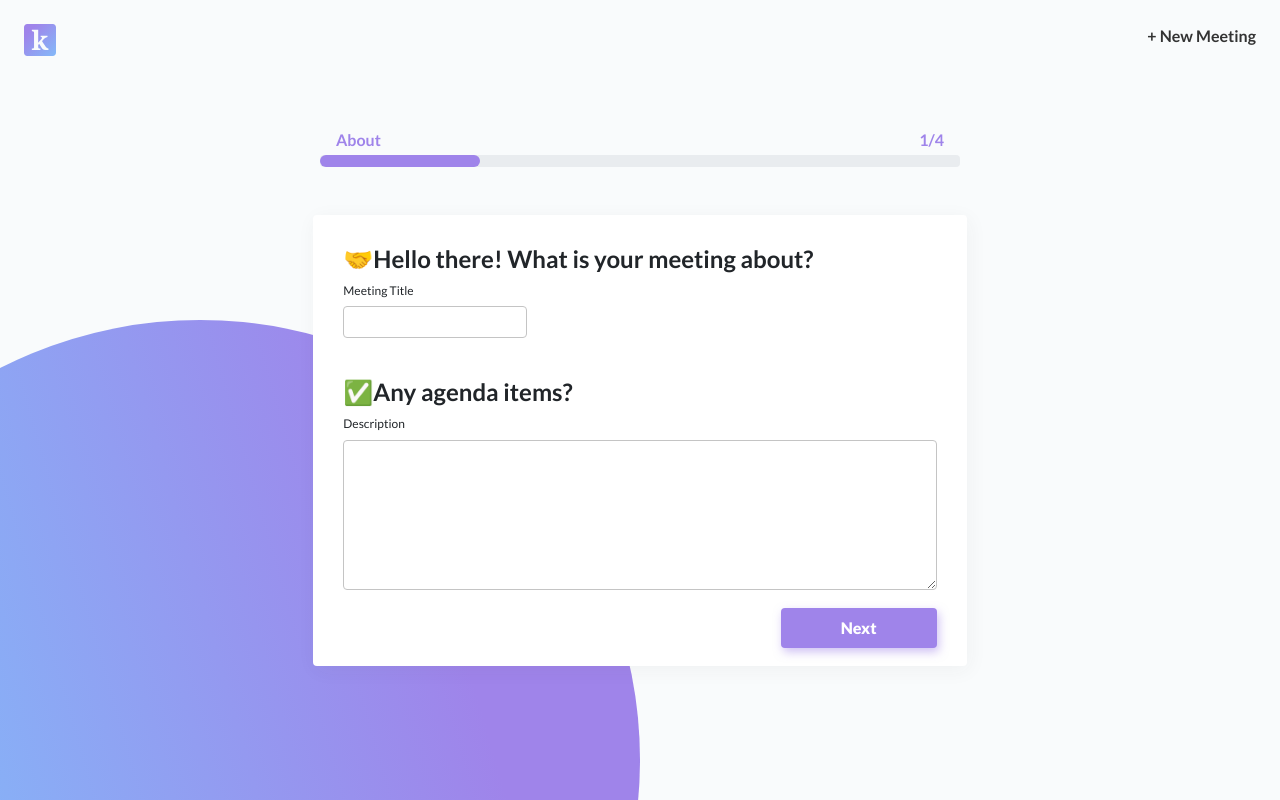
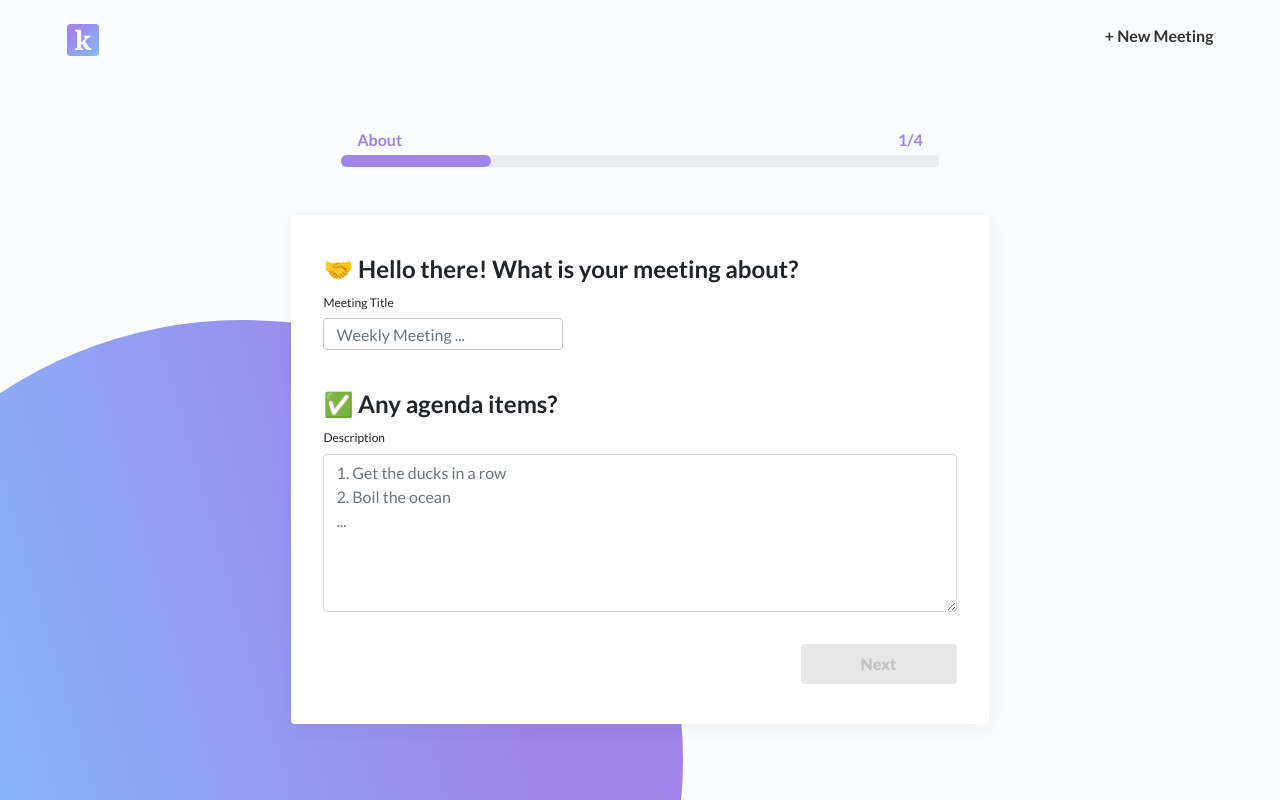
Before and after one commit to essamsleiman/komma-web, a React (Create React App) app: page /create in a window 1280 px wide. Shown: the top 800 px of the page. Built offline with nearby package versions, Linux system fonts and the light colour scheme.

Commit message:
Styling changes, require input

```diff
--- a/src/App.css
+++ b/src/App.css
@@ -3,9 +3,9 @@
 */
 
 /* media query to give the page a set width above a certain screen width */
-@media (min-width: 1285px) {
+@media (min-width: 1200px) {
   #content-container {
-    max-width: 1280px;
+    max-width: 1195px;
     margin: auto;
   }
 }
@@ -16,7 +16,7 @@ body {
   z-index: -2;
   position: static;
   background-color: var(--verylightblue);
-  min-height: 100vh;
+  min-height: 200vh;
 }
 #bg-circle {
   position: absolute;
--- a/src/components/css/create_meeting.css
+++ b/src/components/css/create_meeting.css
@@ -1,6 +1,7 @@
 .content-padding {
   margin-top: 3rem;
 }
+
 .progress-bar-text-container {
   padding-left: 1rem;
   padding-right: 1rem;
--- a/src/components/css/step_one.css
+++ b/src/components/css/step_one.css
@@ -1,39 +1,24 @@
-@media (min-width: 580px) {
-  .container-fluid {
-    max-width: 575px;
-  }
-}
-
-.container {
-  background-color: white;
-  box-shadow: 2px 4px 20px rgba(64, 64, 64, 0.05);
+.shadow-card {
+  padding: 2.5rem 2rem;
+  background: var(--white);
+  box-shadow: var(--drop-shadow);
+  border: none;
   border-radius: 4px;
 }
-
-.content {
-  padding: 30px;
-  padding-bottom: 70px;
-}
-
 .name-box, .description-box {
   border: 1px solid #C4C4C4;
   box-sizing: border-box;
   border-radius: 4px;
 }
-
+.name-box {
+  width: 15rem !important;
+}
 .description-box {
   width: 100%;
 }
-
-.label-spacing {
+.shadow-card .label-spacing {
   margin-bottom: 0.4rem;
 }
-
 .question-spacing {
   margin-top: 40px;
 }
-
-.button-spacing {
-  margin-top: 12px;
-  float: right;
-}
--- a/src/components/css/step_three.css
+++ b/src/components/css/step_three.css
@@ -1,19 +1,10 @@
 /* General Page CSS */
-@media (min-width: 1125px) {
-  .container-fluid {
-    max-width: 1120px;
-  }
-}
-
-.container {
-  background-color: white;
-  box-shadow: 2px 4px 20px rgba(64, 64, 64, 0.05);
+.shadow-card {
+  padding: 2.5rem 2rem;
+  background: var(--white);
+  box-shadow: var(--drop-shadow);
+  border: none;
   border-radius: 4px;
-}
-
-.content {
-  padding: 30px;
-  padding-bottom: 70px;
 }
 
 /* Switch Button CSS */
--- a/src/components/meeting_creation/step_one.js
+++ b/src/components/meeting_creation/step_one.js
@@ -29,18 +29,22 @@ function StepOne(props) {
 
     return props.activeStep == 1 && (
         <div className="container-fluid p-0">
-            <div className="row no-gutters">
-                <div className="col-md-7 container">
-                    <div className="content">
-                        <h3 className="bold">🤝Hello there! What is your meeting about?</h3>
+            <div className="row no-gutters justify-content-center">
+                <div className="col-md-7">
+                    <div className="shadow-card">
+                        <h3 className="bold">🤝 Hello there! What is your meeting about?</h3>
                         <p className="label label-spacing">Meeting Title</p>
-                        <input className="name-box" type="text" value={meetingName} onChange={handleMeetingNameChange} />
+                        <input className="name-box form-control" type="text" placeholder="Weekly Meeting ..." value={meetingName} onChange={handleMeetingNameChange} />
                         <div className="question-spacing" />
 
-                        <h3 className="bold">✅Any agenda items?</h3>
+                        <h3 className="bold">✅ Any agenda items?</h3>
                         <p className="label label-spacing">Description</p>
-                        <textarea className="description-box" type="text" rows="6" value={description} onChange={handleDescriptionChange} />
-                        <button className="solid-button button-spacing" onClick={next}>Next</button>
+                        <textarea className="description-box form-control" type="text" placeholder="1. Get the ducks in a row&#x0a;2. Boil the ocean&#x0a;..." rows="6" value={description} onChange={handleDescriptionChange} />
+                        <div className="nav-buttons row no-gutters">
+                            <div className="col d-flex justify-content-end">
+                                <button className={meetingName ? "solid-button" : "disabled-button"} onClick={meetingName && next}>Next</button>
+                            </div>
+                        </div>
                     </div>
                 </div>
             </div>
--- a/src/components/meeting_creation/step_three.js
+++ b/src/components/meeting_creation/step_three.js
@@ -22,7 +22,11 @@ function StepThree(props) {
         {
             label: '60 minute',
             value: '60m'
-        }
+        },
+        {
+            label: '90 minute',
+            value: '90m'
+        },
     ]
 
     const meetingTimes = [
@@ -175,6 +179,10 @@ function StepThree(props) {
             label: '60',
             value: '60',
         },
+        {
+            label: '90',
+            value: '90',
+        },
     ]
 
     const meetingDurationsHours = [
@@ -295,9 +303,9 @@ function StepThree(props) {
     return props.activeStep == 3 && (
         <div className="container-fluid p-0">
             <div className="row no-gutters">
-                <div className="col-sm-10 container">
-                    <div className="content">
-                        <h3 className="bold">⏰What general time range would be best?</h3>
+                <div className="col-sm-11 container">
+                    <div className="shadow-card">
+                        <h3 className="bold">⏰ What general time range would be best?</h3>
                         <label class="switch">
                             <input type="checkbox" checked={props.showAdvanced} onClick={changeAdvancedDisplay} />
                             <span class="slider round" ></span>
@@ -435,10 +443,14 @@ function StepThree(props) {
                                 </div>
                             </div>
                         </>}
-                        {!props.showAdvanced && <br />}
-                        <br />
-                        <button className="hollow-button" style={{float: 'left'}} onClick={back}>Back</button>
-                        <button className="solid-button" style={{float: 'right'}} onClick={next}>Next</button>
+                        <div className="nav-buttons row no-gutters">
+                            <div className="col">
+                                <button className="hollow-button" onClick={back}>Back</button>
+                            </div>
+                            <div className="col d-flex justify-content-end">
+                                <button className="solid-button" onClick={next}>Next</button>
+                            </div>
+                        </div>
                     </div>
                 </div>
             </div>
--- a/src/components/meeting_creation/step_two.js
+++ b/src/components/meeting_creation/step_two.js
@@ -71,7 +71,7 @@ function StepTwo(props) {
                             </div>
                             <div className="loc-field col-12">
                                 <p className="label">Location</p>
-                                <input className="field" type="text" onChange={handleAddressChange}/>
+                                <input className="field form-control" type="text" placeholder="Tatooine ..." onChange={handleAddressChange}/>
                             </div>
                         </div>
                     </button>
@@ -81,7 +81,12 @@ function StepTwo(props) {
                             <button className="hollow-button" onClick={back}>Back</button>
                         </div>
                         <div className="col d-flex justify-content-end">
-                            <button className="solid-button" onClick={next}>Next</button>
+                            {(() => {
+                                if (googleMeetSelected || (inPersonSelected && address))
+                                    return <button className="solid-button" onClick={next}>Next</button>
+                                else
+                                    return <button className="disabled-button">Next</button>
+                            })()}
                         </div>
                     </div>
                 </div>
```
